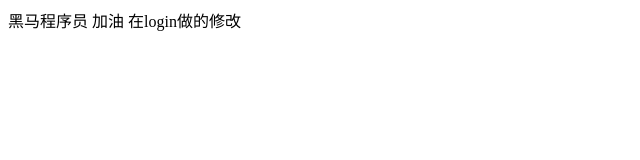
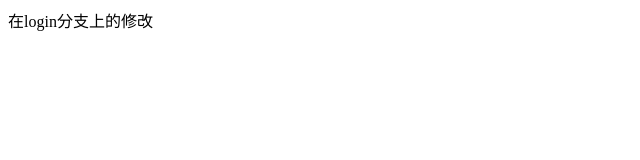
Before and after one commit to tdp01/doem, a plain HTML site: page index.html in a window 1280 px wide. Shown: the whole page, without its empty margins (0-640 px from the left). Drawn offline with Linux system fonts and the light colour scheme.

Commit message:
在login分支上修改

```diff
--- a/index.html
+++ b/index.html
@@ -9,9 +9,7 @@
 </head>
 
 <body>
-    黑马程序员
-    加油
-    在login做的修改
+    在login分支上的修改
 </body>
 
 </html>
```
